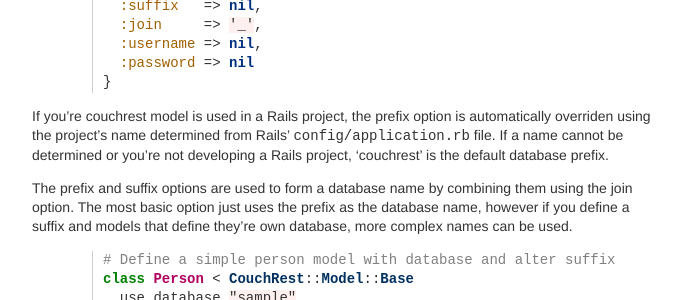
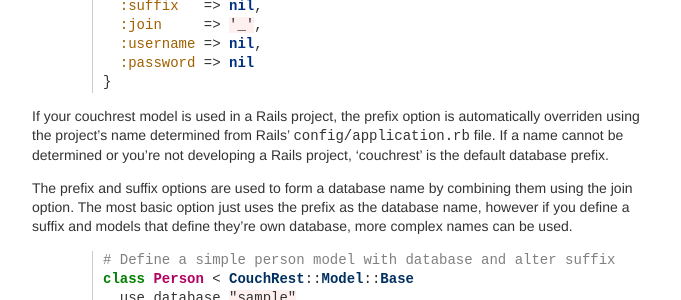
Before and after one commit to couchrest/couchrest.github.com, a Jekyll site: the page built from model/configuring.markdown, in a window 1280 px wide and 900 px high, scrolled down 1669 px. Shown: the part 152-452 px from the top of the window, without its empty margins (358-1039 px from the left). Built offline with Jekyll 4.4.1, drawn with Linux system fonts in a browser that asks for light colours; Markdown is read by kramdown in place of the engine named in the settings; comment, search, counter and statistics services are not loaded.

Commit message:
Fix grammar error in configuration documentation.
Line 108, "you're" should be "your".

```diff
--- a/model/configuring.markdown
+++ b/model/configuring.markdown
@@ -105,7 +105,7 @@ config.connection = {
 }
 {% endhighlight %}
 
-If you're couchrest model is used in a Rails project, the prefix option is automatically overriden using the project's name determined from Rails' `config/application.rb` file. If a name cannot be determined or you're not developing a Rails project, 'couchrest' is the default database prefix.
+If your couchrest model is used in a Rails project, the prefix option is automatically overriden using the project's name determined from Rails' `config/application.rb` file. If a name cannot be determined or you're not developing a Rails project, 'couchrest' is the default database prefix.
 
 The prefix and suffix options are used to form a database name by combining them using the join option. The most basic option just uses the prefix as the database name, however if you define a suffix and models that define they're own database, more complex names can be used.
 
```
